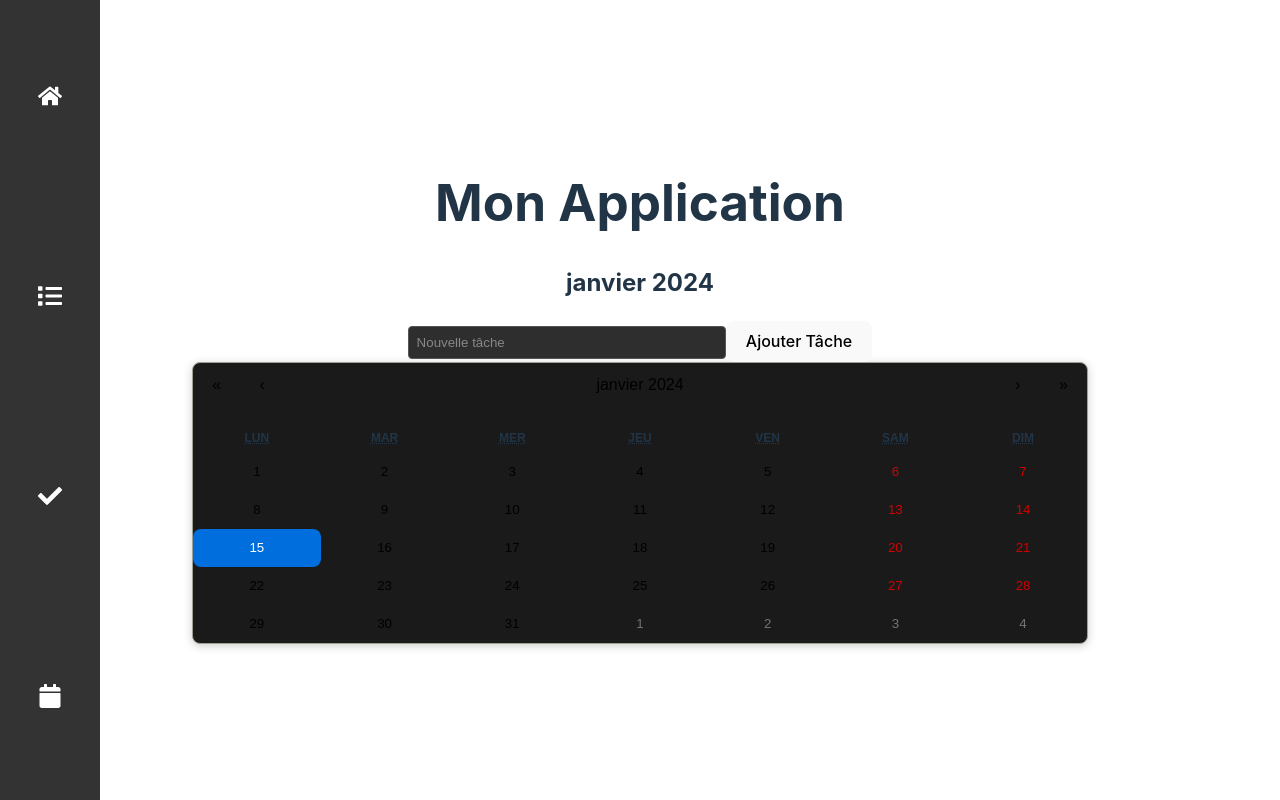
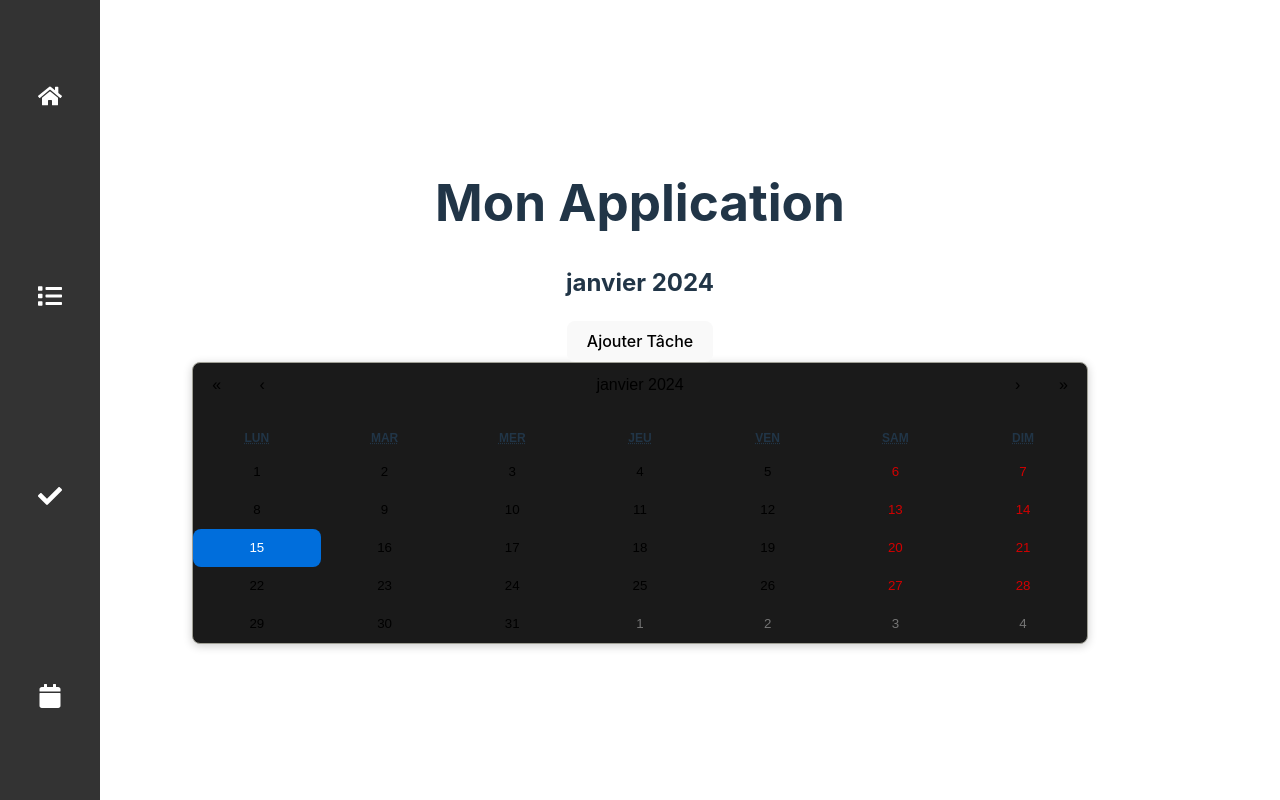
Before and after one commit to GuaisClement/TodoApp, a React (Vite) app: page / in a window 1280 px wide. Both pictures are taken after a click on the element 50 px from the left and 700 px from the top of the page. Built offline with nearby package versions, Linux system fonts and the light colour scheme.

Commit message:
Ajout des tasks dans le calendrier

```diff
--- a/src/calendar/calendar.tsx
+++ b/src/calendar/calendar.tsx
@@ -2,21 +2,20 @@ import React, { useState } from 'react';
 import Calendar from 'react-calendar';
 import 'react-calendar/dist/Calendar.css';
 import './calendar.css';
+import Task from '../task-list/task/Task' // Assurez-vous que le chemin est correct
+import AddTask from '../task-list/add-task/add-task'; // Assurez-vous que le chemin est correct
+import {TaskModel} from "../model/task-model";
 
 type ValuePiece = Date | null;
 
 type Value = ValuePiece | [ValuePiece, ValuePiece];
 
-interface Task {
-  date: Date;
-  description: string;
-}
-
 const MyCalendar = () => {
   const [date, setDate] = useState<Value>(new Date());
-  const [tasks, setTasks] = useState<Task[]>([]);
+  const [tasks, setTasks] = useState<TaskModel[]>([]);
   const [newTask, setNewTask] = useState<string>('');
-  const [selectedTasks, setSelectedTasks] = useState<Task[]>([]);
+  const [selectedTasks, setSelectedTasks] = useState<TaskModel[]>([]);
+  const [isAddTaskModalOpen, setAddTaskModalOpen] = useState<boolean>(false);
 
   const onChange = (newDate: Value) => {
     setDate(newDate);
@@ -29,11 +28,10 @@ const MyCalendar = () => {
     setSelectedTasks(tasks.filter(task => task.date.toDateString() === value.toDateString()));
   };
 
-  const addTask = () => {
-    if (newTask.trim() !== '') {
-      setTasks([...tasks, { date: date as Date, description: newTask }]);
-      setNewTask('');
-    }
+  const addTask = (newTask: TaskModel) => {
+    setTasks([...tasks, newTask]);
+    setNewTask('');
+    setAddTaskModalOpen(false);
   };
 
   return (
@@ -41,13 +39,7 @@ const MyCalendar = () => {
       <h2>{date && date.toLocaleString('fr', { month: 'long', year: 'numeric' })}</h2>
 
       <div>
-        <input
-          type="text"
-          value={newTask}
-          onChange={(e) => setNewTask(e.target.value)}
-          placeholder="Nouvelle tâche"
-        />
-        <button onClick={addTask}>Ajouter Tâche</button>
+        <button onClick={() => setAddTaskModalOpen(true)}>Ajouter Tâche</button>
       </div>
 
       <Calendar
@@ -60,10 +52,19 @@ const MyCalendar = () => {
 
       {/* Liste des tâches pour la date sélectionnée */}
       {selectedTasks.map((task, index) => (
-        <div key={index}>
-          {task.date.toLocaleDateString('fr-FR')} - {task.description}
-        </div>
+        <Task
+          key={index}
+          id={index}
+          checked={false} // À remplacer par la logique appropriée
+          title={task.date.toLocaleDateString('fr-FR')}
+          content={task.content}
+          date={task.date}
+        />
       ))}
+
+      {isAddTaskModalOpen && (
+        <AddTask onAddTask={addTask} onCloseModal={() => setAddTaskModalOpen(false)} />
+      )}
     </div>
   );
 };
--- a/src/task-list/add-task/add-task.tsx
+++ b/src/task-list/add-task/add-task.tsx
@@ -22,6 +22,7 @@ const AddTask: React.FC<AddTaskProps> = ({ onAddTask, onCloseModal }) => {
       title,
       content,
       date: dueDate ? new Date(dueDate) : new Date(),
+      tags : [""],
     };
 
     onAddTask(newTask);
```
